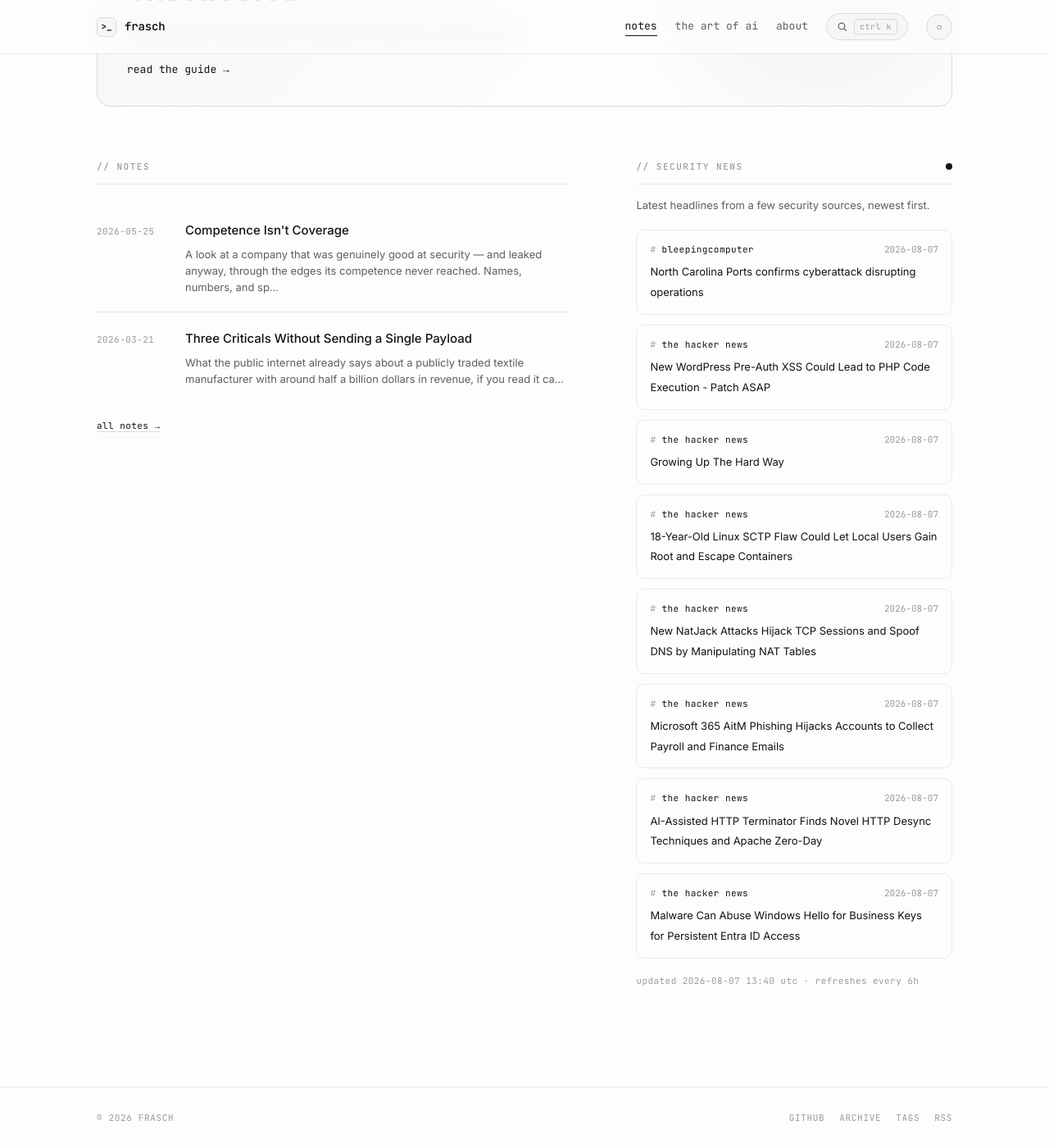
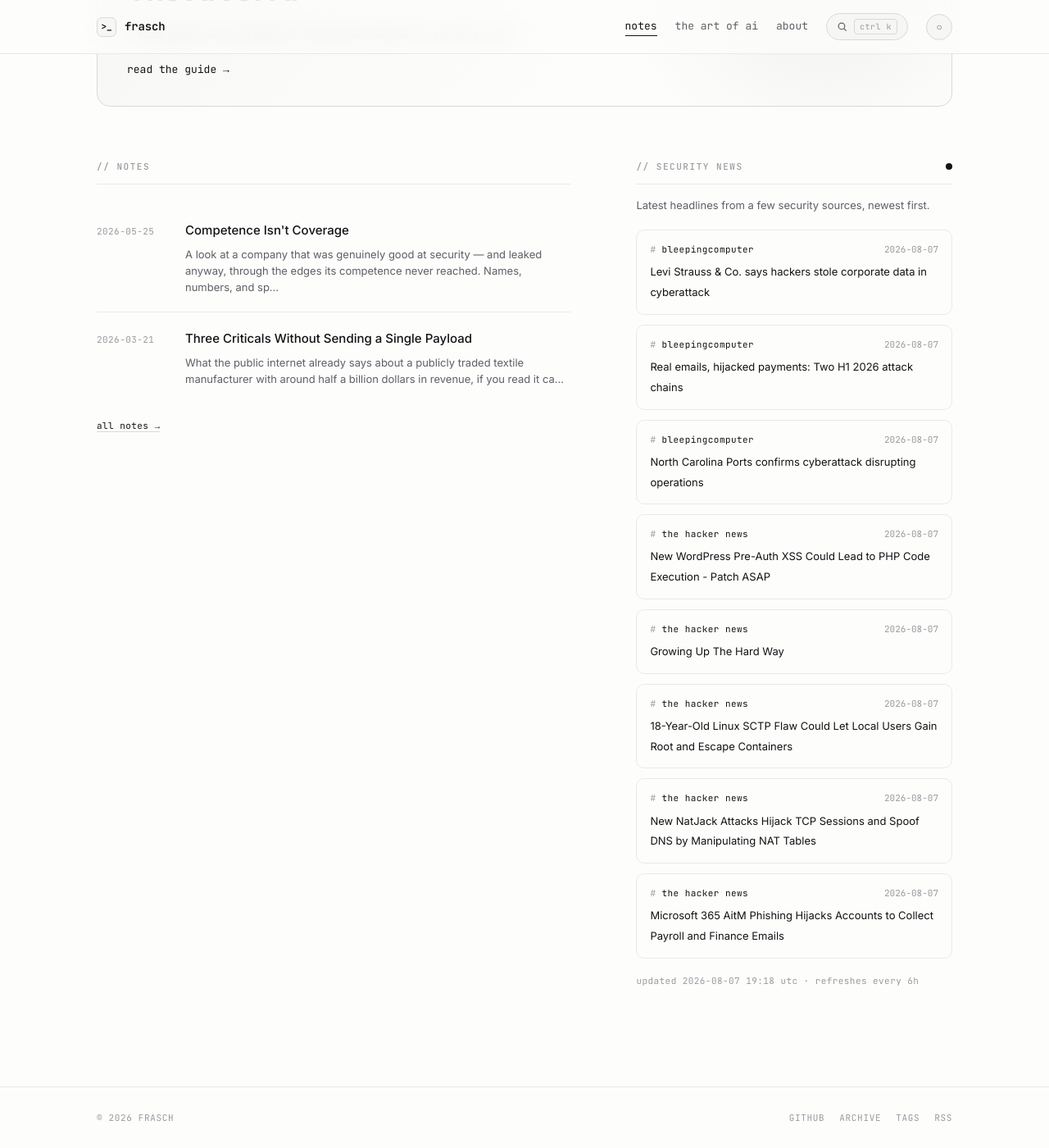
Before and after one commit to whoisfrasch/frasch, a Jekyll site: the page built from index.html, in a window 1280 px wide and 1400 px high, scrolled down 590 px. Shown: the whole window at 82% size. Built offline with Jekyll 4.4.1, drawn with Linux system fonts in a browser that asks for light colours.

Commit message:
Refresh security news feed

```diff
--- a/_data/news.json
+++ b/_data/news.json
@@ -1,6 +1,18 @@
 {
-  "updated": "2026-08-07T13:40:53Z",
+  "updated": "2026-08-07T19:18:16Z",
   "items": [
+    {
+      "source": "bleepingcomputer",
+      "title": "Levi Strauss & Co. says hackers stole corporate data in cyberattack",
+      "link": "https://www.bleepingcomputer.com/news/security/levi-strauss-and-co-says-hackers-stole-corporate-data-in-cyberattack/",
+      "date": "2026-08-07T15:48:20Z"
+    },
+    {
+      "source": "bleepingcomputer",
+      "title": "Real emails, hijacked payments: Two H1 2026 attack chains",
+      "link": "https://www.bleepingcomputer.com/news/security/real-emails-hijacked-payments-two-h1-2026-attack-chains/",
+      "date": "2026-08-07T14:00:10Z"
+    },
     {
       "source": "bleepingcomputer",
       "title": "North Carolina Ports confirms cyberattack disrupting operations",
@@ -36,18 +48,6 @@
       "title": "Microsoft 365 AitM Phishing Hijacks Accounts to Collect Payroll and Finance Emails",
       "link": "https://thehackernews.com/2026/08/microsoft-365-aitm-phishing-hijacks.html",
       "date": "2026-08-07T10:38:27Z"
-    },
-    {
-      "source": "the hacker news",
-      "title": "AI-Assisted HTTP Terminator Finds Novel HTTP Desync Techniques and Apache Zero-Day",
-      "link": "https://thehackernews.com/2026/08/ai-assisted-http-terminator-finds-novel.html",
-      "date": "2026-08-07T10:09:54Z"
-    },
-    {
-      "source": "the hacker news",
-      "title": "Malware Can Abuse Windows Hello for Business Keys for Persistent Entra ID Access",
-      "link": "https://thehackernews.com/2026/08/malware-can-abuse-windows-hello-for.html",
-      "date": "2026-08-07T08:52:11Z"
     }
   ]
 }
```
